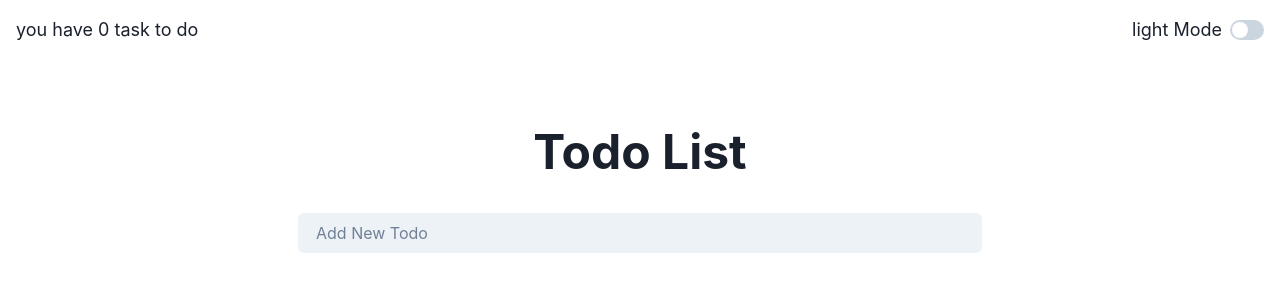
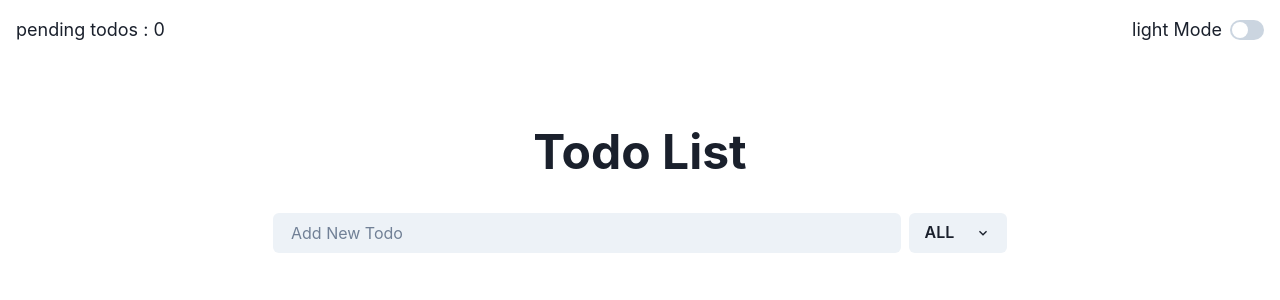
Before and after one commit to martinrfh/TodoList, a React (Vite) app: page / in a window 1280 px wide. Shown: the top 300 px of the page. Built offline with nearby package versions, Linux system fonts and the light colour scheme.

Commit message:
Add sort selector component .

```diff
--- a/src/components/HomePage.tsx
+++ b/src/components/HomePage.tsx
@@ -3,12 +3,17 @@ import todoContext from "../todos/todoContext";
 import AddTodoInput from "../todos/AddTodoInput";
 import TodoList from "../todos/TodoList";
 import { Box, HStack, Heading } from "@chakra-ui/react";
+import SortSelector from "./SortSelector";
 
 const HomePage = () => {
   const { state, dispatch } = useContext(todoContext);
 
+  const visibleTodos = state.sortOrder
+    ? state.todos.filter((todo) => todo.completed.toString() == state.sortOrder)
+    : state.todos;
+
   return (
-    <Box maxWidth="700px" margin="4rem auto" paddingX={2}>
+    <Box maxWidth="750px" margin="4rem auto" paddingX={2}>
       <Heading textAlign="center" fontSize="5xl" marginBottom="2rem">
         Todo List
       </Heading>
@@ -21,12 +26,18 @@ const HomePage = () => {
             })
           }
         />
+        <SortSelector
+          sortOrder={state.sortOrder}
+          onSelectSortOrder={(selectedOrder) =>
+            dispatch({ type: "SET_FILTER", orderValue: selectedOrder })
+          }
+        />
       </HStack>
 
       <TodoList
-        todoList={state.todos}
-        onCompleteTodo={(selectedTodoId) =>
-          dispatch({ type: "COMPLETED", todoId: selectedTodoId })
+        todoList={visibleTodos}
+        onToggleTodo={(selectedTodoId) =>
+          dispatch({ type: "TOGGLE", todoId: selectedTodoId })
         }
         onDeleteTodo={(selectedTodoId) =>
           dispatch({
--- /dev/null
+++ b/src/components/SortSelector.tsx
@@ -0,0 +1,39 @@
+import { ChevronDownIcon } from "@chakra-ui/icons";
+import { Button, Menu, MenuButton, MenuItem, MenuList } from "@chakra-ui/react";
+
+interface Props {
+  onSelectSortOrder: (order: string) => void;
+  sortOrder: string;
+}
+
+const sortOrders = [
+  { value: "", label: "ALL" },
+  { value: "true", label: "COMPLETE" },
+  { value: "false", label: "INCOMPLETE" },
+];
+
+const SortSelector = ({ onSelectSortOrder, sortOrder }: Props) => {
+  const currentSortOrder = sortOrders.find(
+    (order) => order.value === sortOrder
+  );
+  return (
+    <Menu>
+      <MenuButton as={Button} iconSpacing={8} rightIcon={<ChevronDownIcon />}>
+        {currentSortOrder?.label || "All"}
+      </MenuButton>
+      <MenuList>
+        {sortOrders.map((order, index) => (
+          <MenuItem
+            key={index}
+            value={order.value}
+            onClick={() => onSelectSortOrder(order.value)}
+          >
+            {order.label}
+          </MenuItem>
+        ))}
+      </MenuList>
+    </Menu>
+  );
+};
+
+export default SortSelector;
--- a/src/components/TodosCounter.tsx
+++ b/src/components/TodosCounter.tsx
@@ -5,9 +5,7 @@ import todoContext from "../todos/todoContext";
 const TodosCounter = () => {
   const { state } = useContext(todoContext);
   const incompleteTodos = state.todos.filter((todo) => !todo.completed);
-  return (
-    <Text fontSize="lg">you have {incompleteTodos.length} task to do</Text>
-  );
+  return <Text fontSize="lg">pending todos : {incompleteTodos.length} </Text>;
 };
 
 export default TodosCounter;
--- a/src/todos/TodoList.tsx
+++ b/src/todos/TodoList.tsx
@@ -3,11 +3,11 @@ import { Todo } from "./todoReducer";
 
 interface Props {
   todoList: Todo[];
-  onCompleteTodo: (id: number) => void;
+  onToggleTodo: (id: number) => void;
   onDeleteTodo: (id: number) => void;
 }
 
-const TodoList = ({ todoList, onDeleteTodo, onCompleteTodo }: Props) => {
+const TodoList = ({ todoList, onDeleteTodo, onToggleTodo }: Props) => {
   return (
     <Box marginTop={10}>
       {todoList.map((todo) => (
@@ -29,7 +29,7 @@ const TodoList = ({ todoList, onDeleteTodo, onCompleteTodo }: Props) => {
             <Button
               colorScheme="teal"
               marginX={1}
-              onClick={() => onCompleteTodo(todo.id)}
+              onClick={() => onToggleTodo(todo.id)}
             >
               Done
             </Button>
--- a/src/todos/todoContext.ts
+++ b/src/todos/todoContext.ts
@@ -5,7 +5,7 @@ import React from "react";
 interface todoContextType {
   state: {
     todos: Todo[];
-    filterByCompleted: Todo[];
+    sortOrder: string;
   };
   dispatch: Dispatch<todoActions>;
 }
--- a/src/todos/todoProvider.tsx
+++ b/src/todos/todoProvider.tsx
@@ -4,7 +4,7 @@ import TodoReducer from "./todoReducer";
 
 const initialState = {
   todos: [],
-  filterByCompleted: [],
+  sortOrder: "",
 };
 
 interface Props {
--- a/src/todos/todoReducer.ts
+++ b/src/todos/todoReducer.ts
@@ -1,6 +1,6 @@
 interface State {
   todos: Todo[];
-  filterByCompleted: Todo[];
+  sortOrder: string;
 }
 
 interface AddTodo {
@@ -13,9 +13,14 @@ interface DeleteTodo {
   todoId: number;
 }
 
-interface CompleteTodo {
-  type: "COMPLETED";
+interface ToggleTodo {
+  type: "TOGGLE";
   todoId: number;
+}
+
+interface SetFilter {
+  type: "SET_FILTER";
+  orderValue: string;
 }
 
 export interface Todo {
@@ -24,7 +29,7 @@ export interface Todo {
   completed: boolean;
 }
 
-export type todoActions = AddTodo | DeleteTodo | CompleteTodo;
+export type todoActions = AddTodo | DeleteTodo | ToggleTodo | SetFilter;
 
 const TodoReducer = (state: State, action: todoActions) => {
   const { todos } = state;
@@ -37,7 +42,7 @@ const TodoReducer = (state: State, action: todoActions) => {
           { id: Date.now(), title: action.todo, completed: false },
         ],
       };
-    case "COMPLETED":
+    case "TOGGLE":
       return {
         ...state,
         todos: todos.map((todo) =>
@@ -51,8 +56,8 @@ const TodoReducer = (state: State, action: todoActions) => {
         ...state,
         todos: todos.filter((todo) => todo.id !== action.todoId),
       };
-    // case "SET_FILTER":
-    //   return { ...state, filterByCompleted: action.todoId };
+    case "SET_FILTER":
+      return { ...state, sortOrder: action.orderValue };
     default:
       return state;
   }
```
